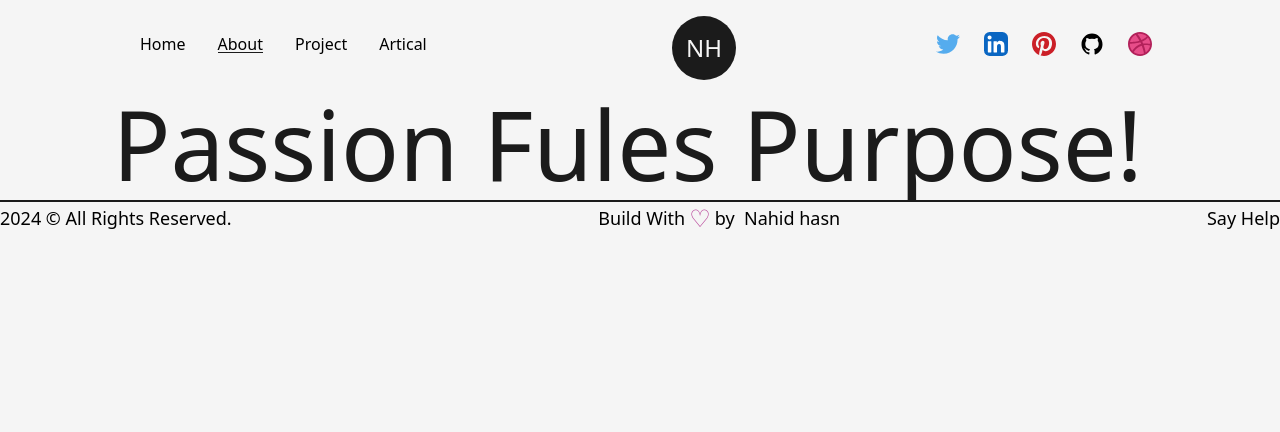
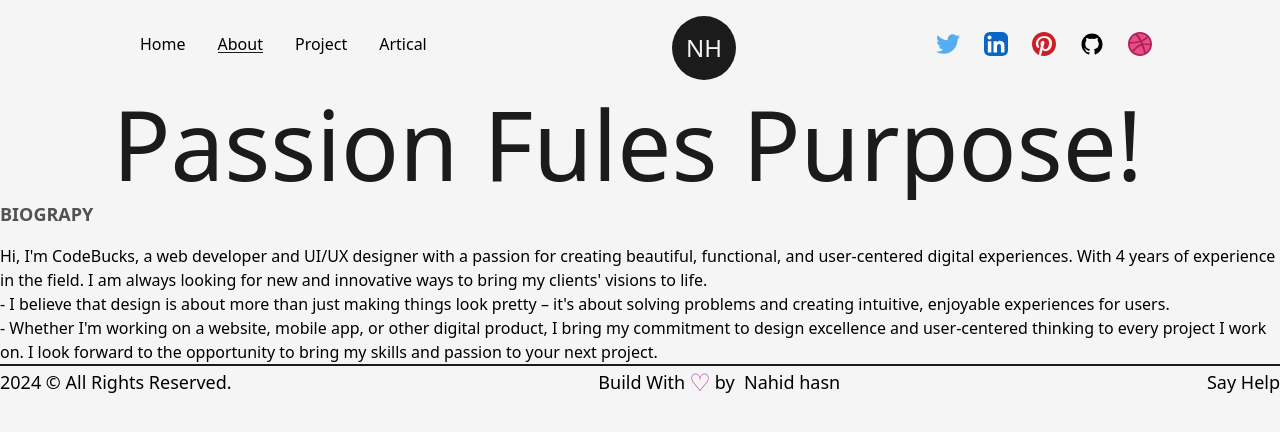
Before and after one commit to nahidulhasan4/My-Profolio, a Next.js app: page /about in a window 1280 px wide. Shown: the top 432 px of the page. Built offline with nearby package versions, Linux system fonts and the light colour scheme.

Commit message:
here some data

```diff
--- a/src/pages/about.js
+++ b/src/pages/about.js
@@ -15,6 +15,34 @@ const about = () => {
       <main className="flex w-full flex-col items-center justify-center">
         <Layout className="pt-16">
           <AnimatedText text="Passion Fules Purpose!" />
+          <div className=" grid w-full grid-col-8 gap-16  ">
+            <div className="col-span-3 flex flex-col items-start justify-start">
+              <h1 className="mb-4 text-lg font-bold uppercase text-dark/75">
+                Biograpy
+              </h1>
+              <p className="">
+                Hi, I'm CodeBucks, a web developer and UI/UX designer with a
+                passion for creating beautiful, functional, and user-centered
+                digital experiences. With 4 years of experience in the field. I
+                am always looking for new and innovative ways to bring my
+                clients' visions to life.
+              </p>
+              <p>
+                {" "}
+                - I believe that design is about more than just making things
+                look pretty – it's about solving problems and creating
+                intuitive, enjoyable experiences for users.{" "}
+              </p>
+
+              <p>
+                - Whether I'm working on a website, mobile app, or other digital
+                product, I bring my commitment to design excellence and
+                user-centered thinking to every project I work on. I look
+                forward to the opportunity to bring my skills and passion to
+                your next project.
+              </p>
+            </div>
+          </div>
         </Layout>
       </main>
     </>
```
Also changed, not shown: public/All-Texts/pages.txt.
